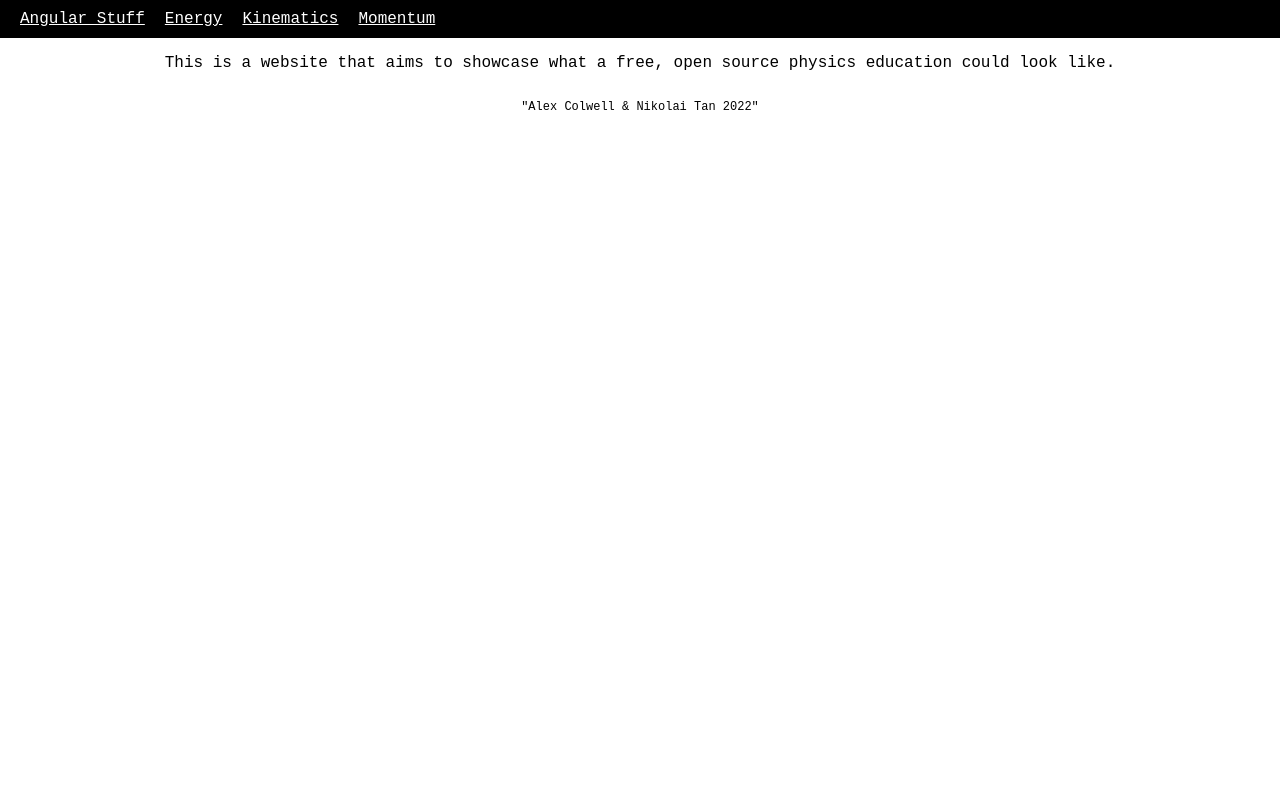
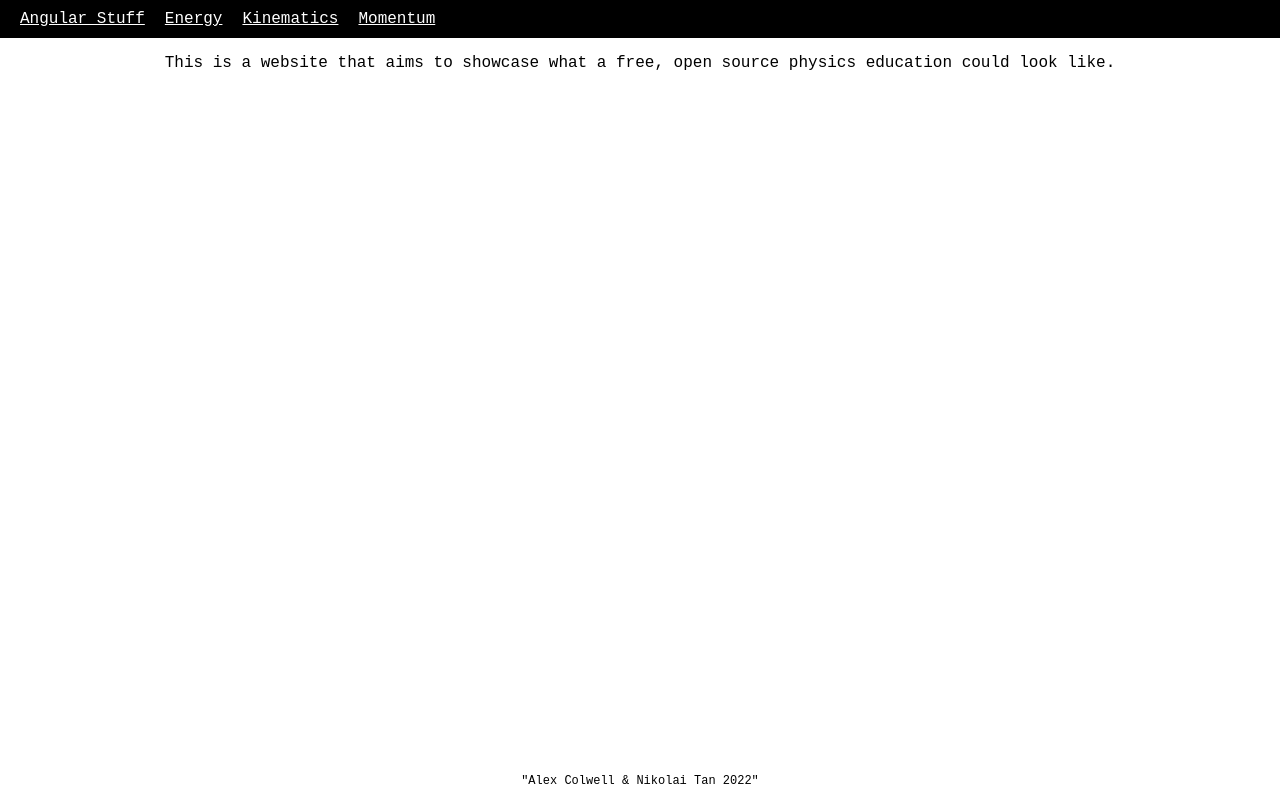
Before and after one commit to Nikoolaid/physicalculator, a Gatsby site: page / in a window 1280 px wide. Built offline with nearby package versions, Linux system fonts and the light colour scheme; Gatsby itself is replaced by a stand-in of ours.

Commit message:
the feeter done

```diff
--- a/src/components/Container.js
+++ b/src/components/Container.js
@@ -3,10 +3,12 @@ import '../styles/containerStyles.css'
 import Credits from './Credits'
 
 const Container = ({children}) => {
-    return <div className="container">
-        {children}
-        <Credits></Credits>
-    </div>
+    return (
+        <div className="container">
+            {children}
+            <Credits />
+        </div>
+    )
 
 
 }
--- a/src/components/Credits.js
+++ b/src/components/Credits.js
@@ -5,7 +5,7 @@ import { Link } from 'gatsby'
 
 const Credits = () => {
     return (
-        <div className='creds'>
+        <div className='credits'>
             <p style={{fontSize:"0.75em"}}>"Alex Colwell & Nikolai Tan 2022"</p>
         </div>
     )
--- a/src/components/Equation.js
+++ b/src/components/Equation.js
@@ -1,7 +1,7 @@
 import React, { useState } from 'react'
 import nerdamer, { setVar } from 'nerdamer'
 import 'nerdamer/all'
-import MathJax from 'react-mathjax';
+//import MathJax from 'react-mathjax';
 
 //equation should be a string, knowns should be an object with keys of the var name and values of the var value
 const Equation = ({equation, knowns}) => {
--- a/src/styles/containerStyles.css
+++ b/src/styles/containerStyles.css
@@ -1,18 +1,25 @@
 .container {
     display: flex;
-    justify-content: center;
+    /*justify-content: center;*/
     flex-direction: column;
     /* padding:"10px 400px 10px"; */
     font-family: 'Courier New', monospace;
     position: relative;
-    width: 100%;
-    height: 100%;
+    width: 100vw;
+    min-height: 100vh;
 
 }
 
-Credits {
+.credits {
+    padding: 0 0 0 0 !important;
+    margin: 0 !important;
     position: absolute;
     bottom: 0px;
+    width: 100vw;
+    display: flex;
+    flex-direction: row;
+    justify-content: center;
+    text-align: center;
 }
 
 body {
```
